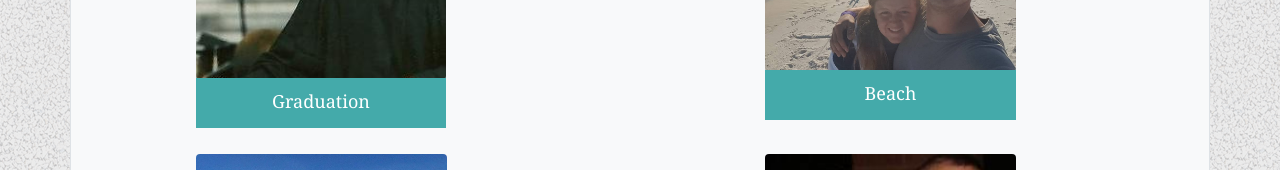
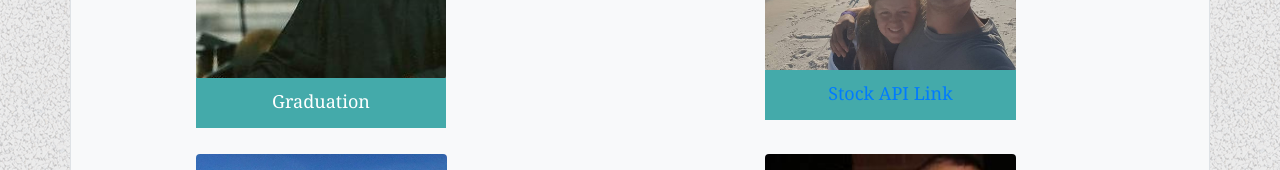
Before and after one commit to afw821/Bootstrap-Portfolio, a plain HTML site: page portfolio.html in a window 1280 px wide. Shown: the part 405-575 px from the top of the page. Drawn offline with nearby package versions, Linux system fonts and the light colour scheme.

Commit message:
I added a link to my stock API in the portfolio page

```diff
--- a/portfolio.html
+++ b/portfolio.html
@@ -53,8 +53,8 @@
             </div>
             <div class="col-md-6 col">
                 <figure class="figure">
-                    <img src="images/img3.jpg" class="figure-img img-fluid rounded" alt="Beach" height="250px" width="251px">
-                    <figcaption class="figure-caption text-center fig-cap">Beach</figcaption>
+                    <img src="images/img3.jpg"  class="figure-img img-fluid rounded" alt="Beach" height="250px" width="251px">
+                    <figcaption class="figure-caption text-center fig-cap"><a href = "https://github.com/afw821/Bootstrap-Portfolio.git">Stock API Link</a></figcaption>
                 </figure>
 
 
```
